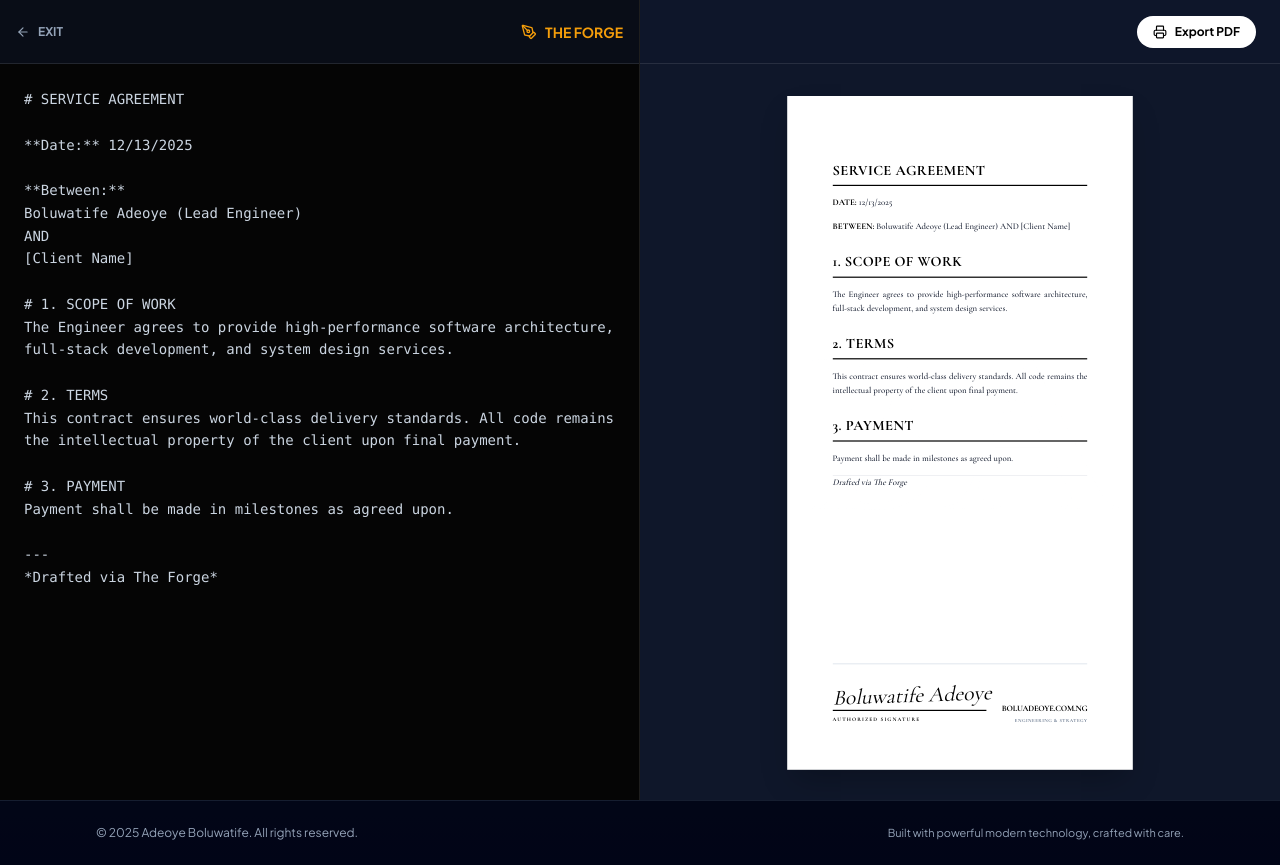
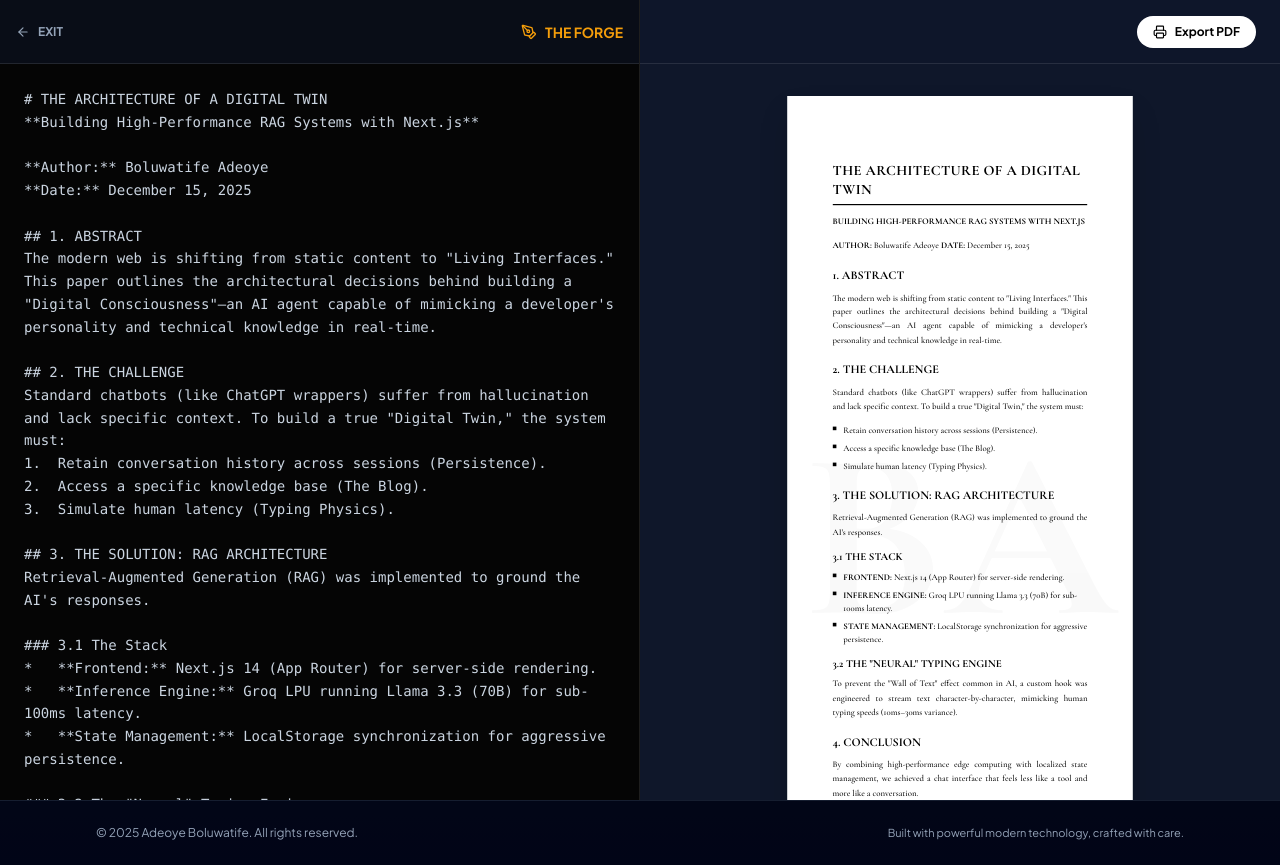
Before and after one commit to boluadeoye/world-class-blog-frontend, a Next.js app: page /tools/pdf in a window 1280 px wide. Built offline with nearby package versions, Linux system fonts and the light colour scheme.

Commit message:
Fix: Increase font weight and force pure black for sharp PDF export

```diff
--- a/src/app/tools/pdf/page.js
+++ b/src/app/tools/pdf/page.js
@@ -6,26 +6,37 @@ import Link from "next/link";
 
 export default function ContractForge() {
   const [showPreview, setShowPreview] = useState(false);
-  const [content, setContent] = useState(`# SERVICE AGREEMENT
+  const [content, setContent] = useState(`# THE ARCHITECTURE OF A DIGITAL TWIN
+**Building High-Performance RAG Systems with Next.js**
 
-**Date:** ${new Date().toLocaleDateString()}
+**Author:** Boluwatife Adeoye
+**Date:** December 15, 2025
 
-**Between:**
-Boluwatife Adeoye (Lead Engineer)
-AND
-[Client Name]
+## 1. ABSTRACT
+The modern web is shifting from static content to "Living Interfaces." This paper outlines the architectural decisions behind building a "Digital Consciousness"—an AI agent capable of mimicking a developer's personality and technical knowledge in real-time.
 
-# 1. SCOPE OF WORK
-The Engineer agrees to provide high-performance software architecture, full-stack development, and system design services.
+## 2. THE CHALLENGE
+Standard chatbots (like ChatGPT wrappers) suffer from hallucination and lack specific context. To build a true "Digital Twin," the system must:
+1.  Retain conversation history across sessions (Persistence).
+2.  Access a specific knowledge base (The Blog).
+3.  Simulate human latency (Typing Physics).
 
-# 2. TERMS
-This contract ensures world-class delivery standards. All code remains the intellectual property of the client upon final payment.
+## 3. THE SOLUTION: RAG ARCHITECTURE
+Retrieval-Augmented Generation (RAG) was implemented to ground the AI's responses.
 
-# 3. PAYMENT
-Payment shall be made in milestones as agreed upon.
+### 3.1 The Stack
+*   **Frontend:** Next.js 14 (App Router) for server-side rendering.
+*   **Inference Engine:** Groq LPU running Llama 3.3 (70B) for sub-100ms latency.
+*   **State Management:** LocalStorage synchronization for aggressive persistence.
+
+### 3.2 The "Neural" Typing Engine
+To prevent the "Wall of Text" effect common in AI, a custom hook was engineered to stream text character-by-character, mimicking human typing speeds (10ms–30ms variance).
+
+## 4. CONCLUSION
+By combining high-performance edge computing with localized state management, we achieved a chat interface that feels less like a tool and more like a conversation.
 
 ---
-*Drafted via The Forge*`);
+*Generated via Bolu's PDF Engine*`);
 
   const handlePrint = () => {
     setTimeout(() => {
@@ -33,66 +44,70 @@ Payment shall be made in milestones as agreed upon.
     }, 100);
   };
 
-  // === THE AUTHORITATIVE DOCUMENT ===
+  // === THE HIGH-CONTRAST DOCUMENT ===
   const DocumentPaper = () => (
     <div
       className="bg-white text-black w-full max-w-[210mm] min-h-[297mm] p-[20mm] shadow-2xl relative flex flex-col justify-between mx-auto overflow-hidden"
       style={{ fontFamily: 'var(--font-serif)' }}
     >
-      {/* WATERMARK */}
-      <div className="absolute top-1/2 left-1/2 -translate-x-1/2 -translate-y-1/2 text-[400px] font-bold text-slate-50 opacity-[0.04] pointer-events-none select-none z-0">
+      {/* WATERMARK (Subtle but visible) */}
+      <div className="absolute top-1/2 left-1/2 -translate-x-1/2 -translate-y-1/2 text-[400px] font-black text-black opacity-[0.02] pointer-events-none select-none z-0">
         BA
       </div>
 
       {/* HEADER */}
       <header className="relative z-10 border-b-4 border-black pb-8 mb-10 flex justify-between items-start">
         <div className="flex flex-col">
-          <h1 className="text-5xl font-black tracking-tighter uppercase leading-[0.9]">
+          <h1 className="text-5xl font-black tracking-tighter uppercase leading-[0.9] text-black">
             Boluwatife<br/>Adeoye
           </h1>
           <div className="flex items-center gap-3 mt-3">
             <div className="h-1 w-12 bg-black"></div>
-            <p className="text-xs font-bold tracking-[0.4em] uppercase">Lead Engineer</p>
+            <p className="text-xs font-black tracking-[0.4em] uppercase text-black">Lead Engineer</p>
           </div>
         </div>
 
-        {/* THE BOLD HERO LOGO */}
+        {/* LOGO */}
         <div className="w-24 h-24 border-[6px] border-black flex items-center justify-center">
-          <span className="text-5xl font-black tracking-tighter">BA</span>
+          <span className="text-5xl font-black tracking-tighter text-black">BA</span>
         </div>
       </header>
 
-      {/* BODY (Intelligent Rendering) */}
+      {/* BODY (Bold & Black) */}
       <div className="relative z-10 flex-1">
         <ReactMarkdown
           components={{
-            // H1: Section Headers (Massive, Uppercase, Underlined)
+            // H1: Massive Section Headers
             h1: ({node, ...props}) => (
-              <h1 className="text-2xl font-black uppercase tracking-wide border-b-2 border-black pb-2 mt-8 mb-4" {...props} />
+              <h1 className="text-2xl font-black uppercase tracking-wide border-b-2 border-black pb-2 mt-8 mb-4 text-black" {...props} />
             ),
-            // H2: Sub-headers (Bold, Serif)
+            // H2: Sub-headers
             h2: ({node, ...props}) => (
-              <h2 className="text-xl font-bold uppercase mt-6 mb-3 text-slate-800" {...props} />
+              <h2 className="text-xl font-bold uppercase mt-6 mb-3 text-black" {...props} />
             ),
-            // P: Justified, Medium Weight for readability
+            // H3: Minor headers
+            h3: ({node, ...props}) => (
+              <h3 className="text-lg font-bold uppercase mt-4 mb-2 text-black" {...props} />
+            ),
+            // P: Medium weight for solid black look
             p: ({node, ...props}) => (
-              <p className="text-justify text-[11pt] leading-[1.6] font-medium mb-4 text-slate-900" {...props} />
+              <p className="text-justify text-[11pt] leading-[1.6] font-medium mb-4 text-black" {...props} />
             ),
-            // Strong: Heavy Black & Uppercase for defined terms
+            // Strong: Extra Heavy
             strong: ({node, ...props}) => (
               <strong className="font-black text-black uppercase" {...props} />
             ),
-            // Lists: Custom Square Bullets
+            // Lists
             ul: ({node, ...props}) => <ul className="list-none pl-0 mb-4" {...props} />,
             li: ({node, ...props}) => (
-              <li className="flex items-start gap-3 mb-2 text-[11pt] font-medium">
+              <li className="flex items-start gap-3 mb-2 text-[11pt] font-medium text-black">
                 <span className="mt-1.5 w-1.5 h-1.5 bg-black shrink-0"></span>
                 <span>{props.children}</span>
               </li>
             ),
-            // Blockquote: Legal Note style
+            // Blockquote
             blockquote: ({node, ...props}) => (
-              <blockquote className="border-l-4 border-black pl-4 py-2 my-6 italic font-medium text-slate-700 bg-slate-50" {...props} />
+              <blockquote className="border-l-4 border-black pl-4 py-2 my-6 italic font-medium text-black bg-gray-50" {...props} />
             ),
           }}
         >
@@ -101,21 +116,20 @@ Payment shall be made in milestones as agreed upon.
       </div>
 
       {/* FOOTER */}
-      <footer className="relative z-10 mt-16 pt-8 border-t border-slate-300 flex justify-between items-end">
+      <footer className="relative z-10 mt-16 pt-8 border-t-2 border-black flex justify-between items-end">
         <div className="flex flex-col gap-4">
-          {/* Signature Line */}
           <div className="flex flex-col">
             <div className="font-serif italic text-4xl text-black transform -rotate-2 mb-1">
               Boluwatife Adeoye
             </div>
             <div className="h-0.5 w-64 bg-black"></div>
-            <p className="text-[9px] uppercase tracking-[0.2em] font-bold mt-2">Authorized Signature</p>
+            <p className="text-[9px] uppercase tracking-[0.2em] font-bold mt-2 text-black">Authorized Signature</p>
           </div>
         </div>
 
         <div className="text-right">
           <p className="text-sm font-black text-black tracking-tight">BOLUADEOYE.COM.NG</p>
-          <p className="text-[8px] font-bold text-slate-500 uppercase tracking-widest mt-1">Engineering & Strategy</p>
+          <p className="text-[8px] font-bold text-black uppercase tracking-widest mt-1">Engineering & Strategy</p>
         </div>
       </footer>
     </div>
```
